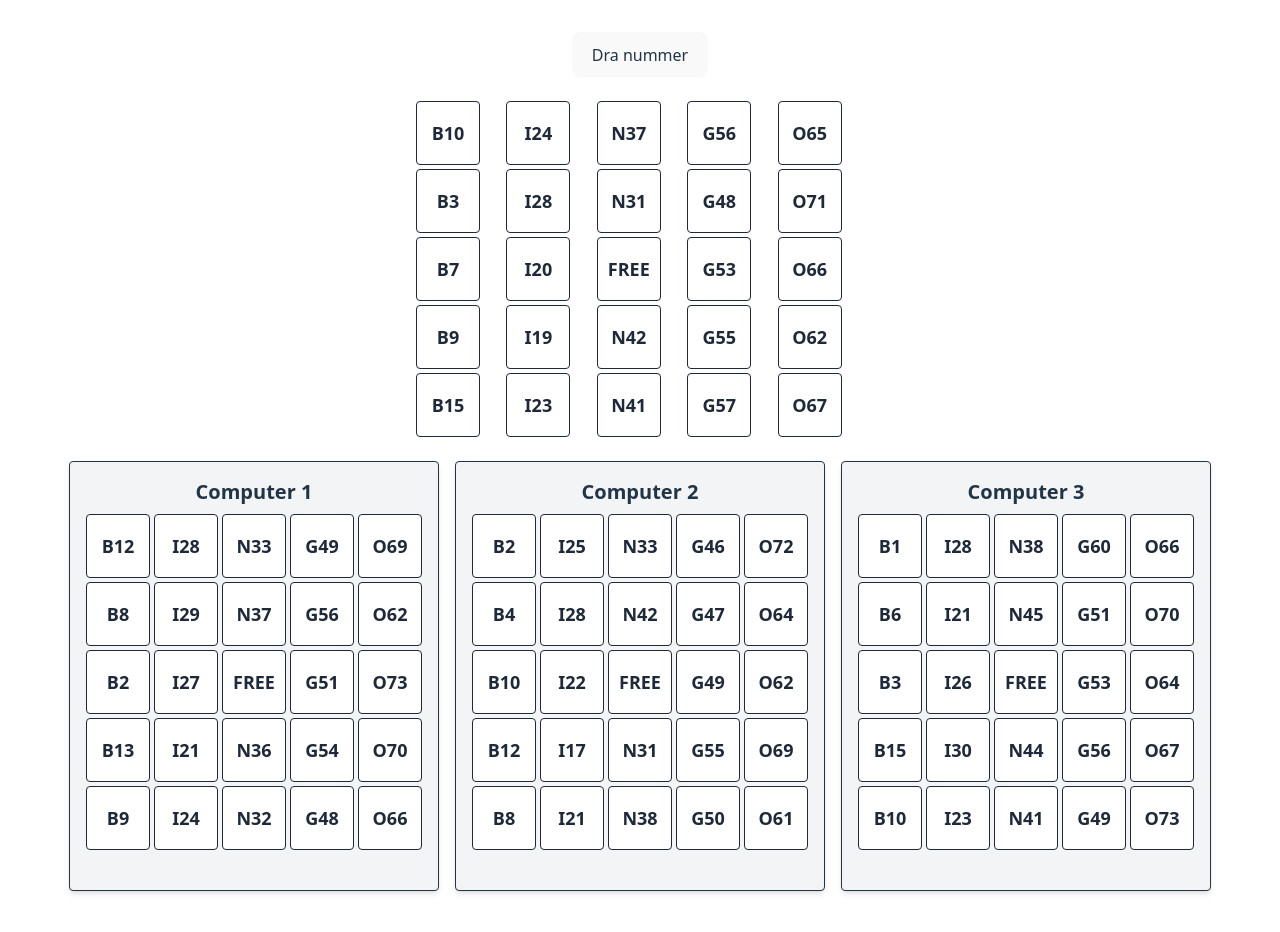
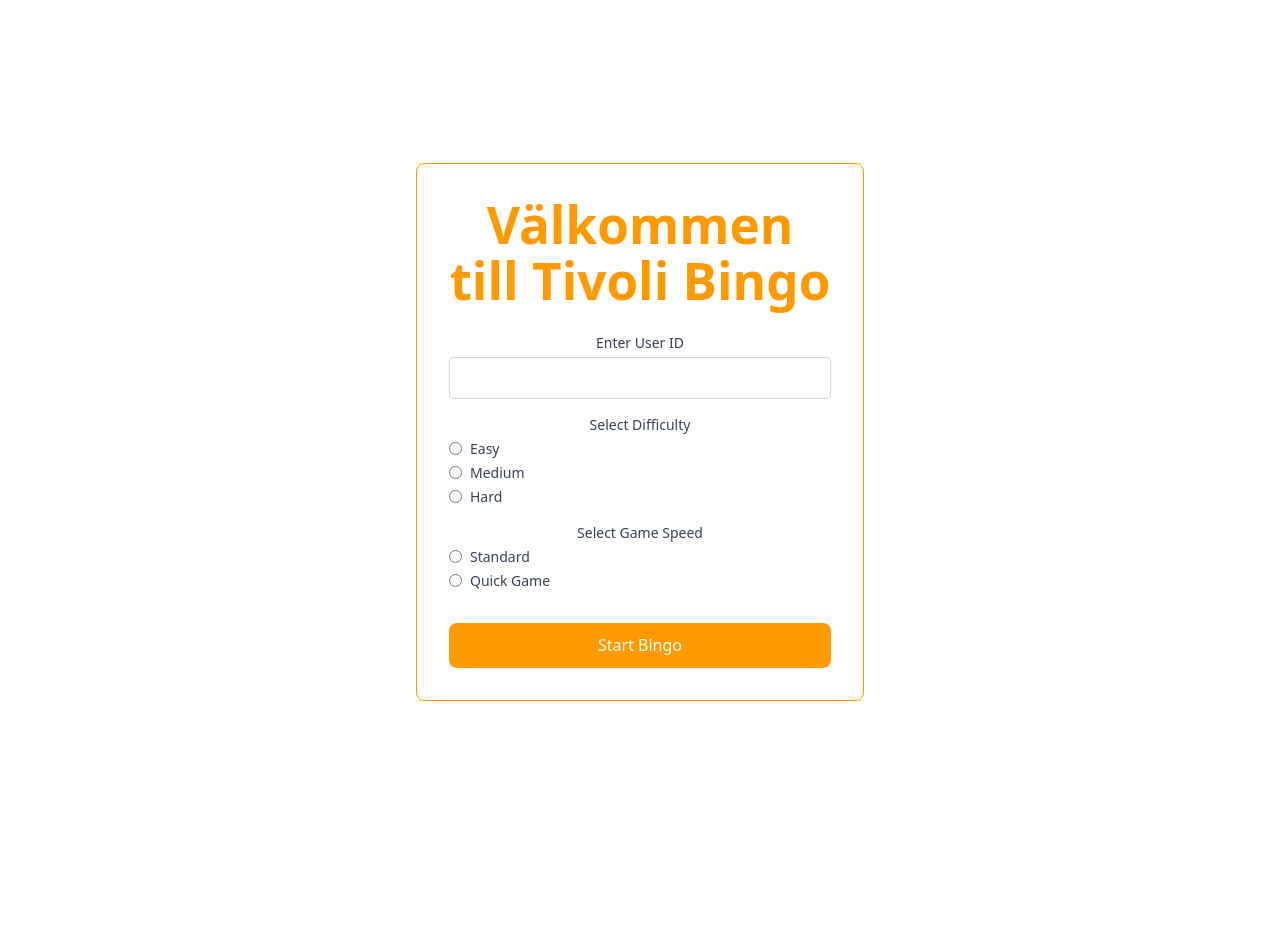
Before and after one commit to jolor2024/bingo, a React (Vite) app in the folder bingo-app/: page / in a window 1280 px wide. Shown: the top 932 px of the page. After the commit the page ends 864 px from the top, so only its background shows below. Built offline with nearby package versions, Linux system fonts and the light colour scheme.

Commit message:
added option difficulty

```diff
--- a/bingo-app/src/App.tsx
+++ b/bingo-app/src/App.tsx
@@ -6,7 +6,7 @@ function App() {
   const [userId, setUserId] = useState("");
   const [difficulty, setDifficulty] = useState("");
   const [gameSpeed, setGameSpeed] = useState('');
-  const [gameStarted, setGameStarted] = useState(true);
+  const [gameStarted, setGameStarted] = useState(false);
 
   function startGame(e: FormEvent<HTMLFormElement>) {
     e.preventDefault();
@@ -92,8 +92,7 @@ function App() {
       )}
 
       {gameStarted && (
-        <BingoGame />
-        //<BingoGame userId={userId} difficulty={difficulty} gameSpeed={gameSpeed} />
+        <BingoGame userId={userId} difficulty={difficulty} gameSpeed={gameSpeed} />
       )}
     </>
   );
--- a/bingo-app/src/components/BingoGame.tsx
+++ b/bingo-app/src/components/BingoGame.tsx
@@ -2,13 +2,13 @@ import BingoBoard from "./BingoBoard";
 import ComputerBoard from "./ComputerBoard";
 import { useState } from "react";
 
-/*
+
 type BingoGameProps = {
     userId: string;
     difficulty: string;
     gameSpeed: string;
 }
-*/
+
 
 const BINGO_NUMBERS = {
   B: Array.from({ length: 15 }, (_, i) => i + 1),
@@ -18,7 +18,7 @@ const BINGO_NUMBERS = {
   O: Array.from({ length: 15 }, (_, i) => i + 61),
 };
 
-function BingoGame() {
+function BingoGame({userId, difficulty, gameSPeed} : BingoGameProps) {
   const [latestDrawn, setLatestDrawn] = useState("");
   const [drawnHistory, setDrawnHistory] = useState<string[]>([]);
 
@@ -52,6 +52,7 @@ function BingoGame() {
 
   return (
     <>
+      <h1>User id: {userId}</h1>
       <div>
         <button onClick={drawNewNumber}>Dra nummer</button>
       </div>
@@ -80,9 +81,26 @@ function BingoGame() {
       <BingoBoard drawnHistory={drawnHistory} />
       <div className="flex flex-col md:flex-row gap-4">
         {/* Ange antal beroende på difficulty */}
-        <ComputerBoard id={"Computer 1"} drawnHistory={drawnHistory} />
-        <ComputerBoard id={"Computer 2"} drawnHistory={drawnHistory} />
-        <ComputerBoard id={"Computer 3"} drawnHistory={drawnHistory} />
+        {difficulty == "easy"  && (
+             <ComputerBoard id={"Computer 1"} drawnHistory={drawnHistory} />
+        )}
+
+        {difficulty == "medium"  && (
+            <>
+                <ComputerBoard id={"Computer 1"} drawnHistory={drawnHistory} />
+                <ComputerBoard id={"Computer 2"} drawnHistory={drawnHistory} />
+            </>
+        )}
+
+        {difficulty == "hard"  && (
+            <>
+                <ComputerBoard id={"Computer 1"} drawnHistory={drawnHistory} />
+                <ComputerBoard id={"Computer 2"} drawnHistory={drawnHistory} />
+                <ComputerBoard id={"Computer 3"} drawnHistory={drawnHistory} />
+            </>
+        )}
+
+
       </div>
     </>
   );
```
